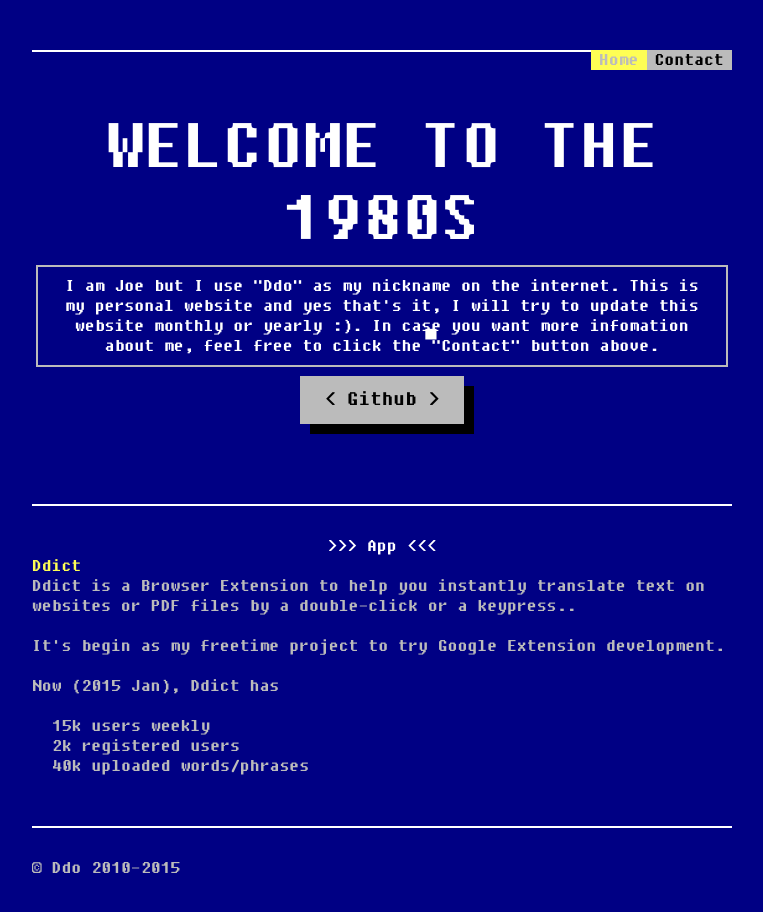
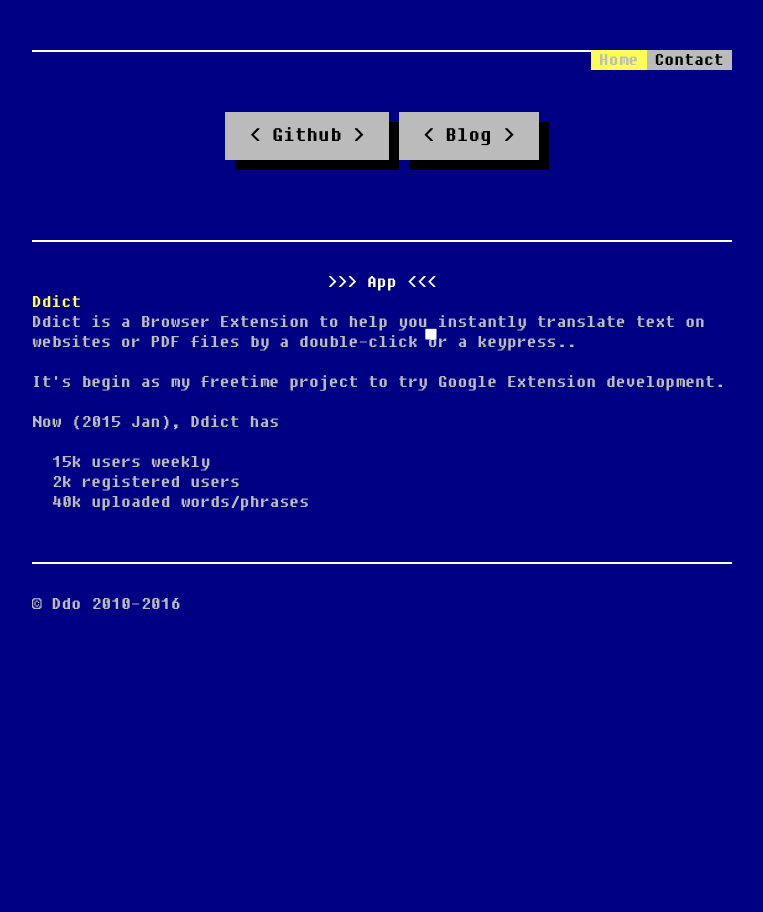
Before and after one commit to ddo/ddo.github.io, a plain HTML site: page index.html in a window 1280 px wide. Shown: the whole page, without its empty margins (258-1021 px from the left). After the commit the page ends 800 px from the top, so only its background shows below. Drawn offline with nearby package versions, Linux system fonts and the light colour scheme.

Commit message:
add blog

```diff
--- a/index.html
+++ b/index.html
@@ -70,9 +70,13 @@
         <hr>
 
         <div class="jumbotron">
-            <h1>Welcome to the 1980s</h1>
-            <p class="lead">I am Joe but I use "Ddo" as my nickname on the internet. This is my personal website and yes that's it, I will try to update this website monthly or yearly :). In case you want more infomation about me, feel free to click the "Contact" button above.</p>
-            <a class="btn btn-large btn-success" target="_blank" href="https://github.com/ddo">Github</a>
+            <!-- <h1>Ddo</h1> -->
+            <!-- <p class="lead"> -->
+                <!-- Ddo -->
+            <!-- </p> -->
+
+            <a class="btn btn-success" target="_blank" href="https://github.com/ddo">Github</a>
+            <a class="btn btn-success" target="_blank" href="https://joeddo.tumblr.com">Blog</a>
         </div>
 
         <hr>
@@ -98,7 +102,7 @@
         <hr>
 
         <div class="footer">
-            <p>&copy; Ddo 2010-2015</p>
+            <p>&copy; Ddo 2010-2016</p>
         </div>
 
     </div>
```
